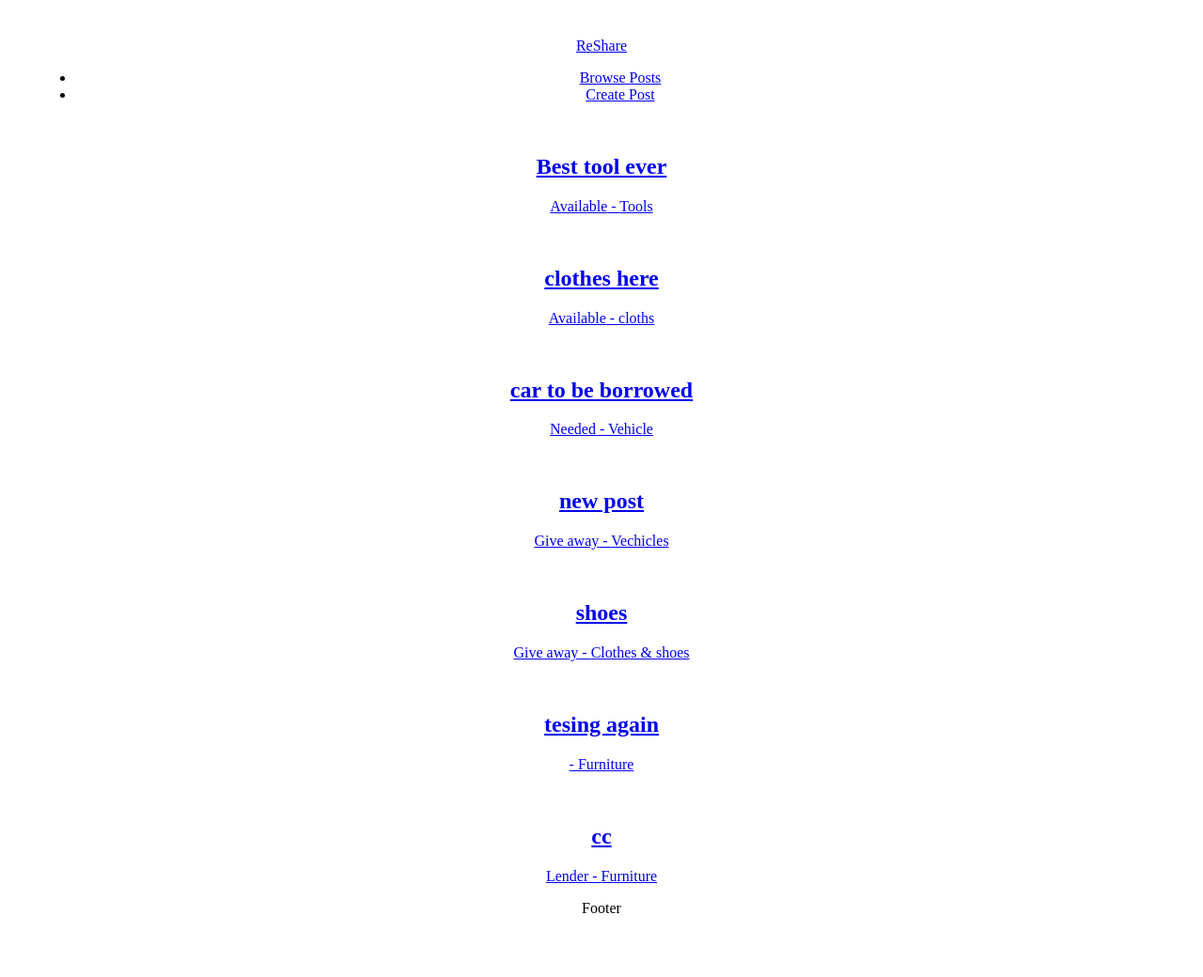
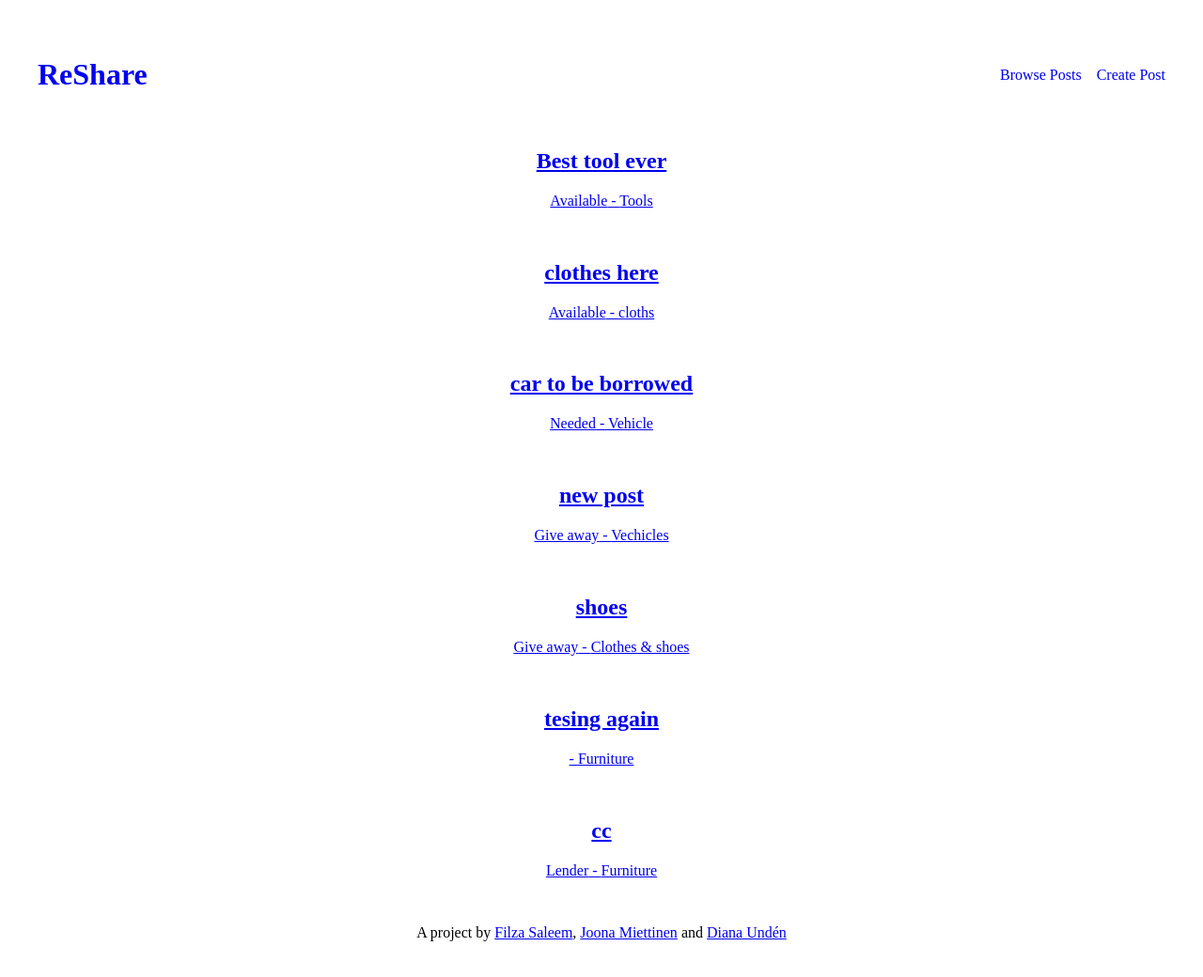
Before and after one commit to Vardagsbruket/ReShare, a React (Vite) app: page / in a window 1280 px wide. Shown: the top 1040 px of the page at 94% size. Before the commit the page ends 1016 px from the top, so only its background shows below. Built offline with nearby package versions, Linux system fonts and the light colour scheme; data requests are answered from the project's data file.

Commit message:
add basic styling to header and footer + add link to contributors in footer

```diff
--- /dev/null
+++ b/src/components/Footer.css
@@ -0,0 +1,7 @@
+.footer {
+  display: flex;
+  flex-wrap: wrap;
+  align-items: center;
+  justify-content: center;
+  margin: 2rem;
+}
--- a/src/components/Footer.jsx
+++ b/src/components/Footer.jsx
@@ -1,5 +1,13 @@
-import React from "react";
+import "./Footer.css";
 
 export const Footer = () => {
-  return <div>Footer</div>;
+  return (
+    <div className="footer">
+      <p>
+        A project by <a href="https://github.com/filzasaleem">Filza Saleem</a>,{" "}
+        <a href="https://github.com/joona-3">Joona Miettinen</a> and{" "}
+        <a href="https://github.com/Vardagsbruket">Diana Undén</a>{" "}
+      </p>
+    </div>
+  );
 };
--- /dev/null
+++ b/src/components/Header.css
@@ -0,0 +1,15 @@
+.header {
+  display: flex;
+  flex-wrap: wrap;
+  justify-content: space-between;
+  align-items: center;
+}
+.header .navLink {
+  text-decoration: none;
+}
+.navBar li {
+  display: inline-flex;
+  flex-wrap: wrap;
+  margin-left: 1rem;
+  text-decoration: none;
+}
--- a/src/components/Header.jsx
+++ b/src/components/Header.jsx
@@ -1,20 +1,26 @@
-import React from "react";
+import "./Header.css";
 import { NavLink } from "react-router-dom";
 
 export const Header = () => {
   return (
     <>
-      <div>
+      <div className="header">
         <div>
-          <NavLink to="/">ReShare</NavLink>
+          <NavLink to="/" className="navLink">
+            <h1>ReShare</h1>
+          </NavLink>
         </div>
-        <div>
+        <div className="navBar">
           <ul>
             <li>
-              <NavLink to="/browse-posts">Browse Posts</NavLink>
+              <NavLink to="/browse-posts" className="navLink">
+                Browse Posts
+              </NavLink>
             </li>
             <li>
-              <NavLink to="/create-post">Create Post</NavLink>
+              <NavLink to="/create-post" className="navLink">
+                Create Post
+              </NavLink>
             </li>
           </ul>
         </div>
```
